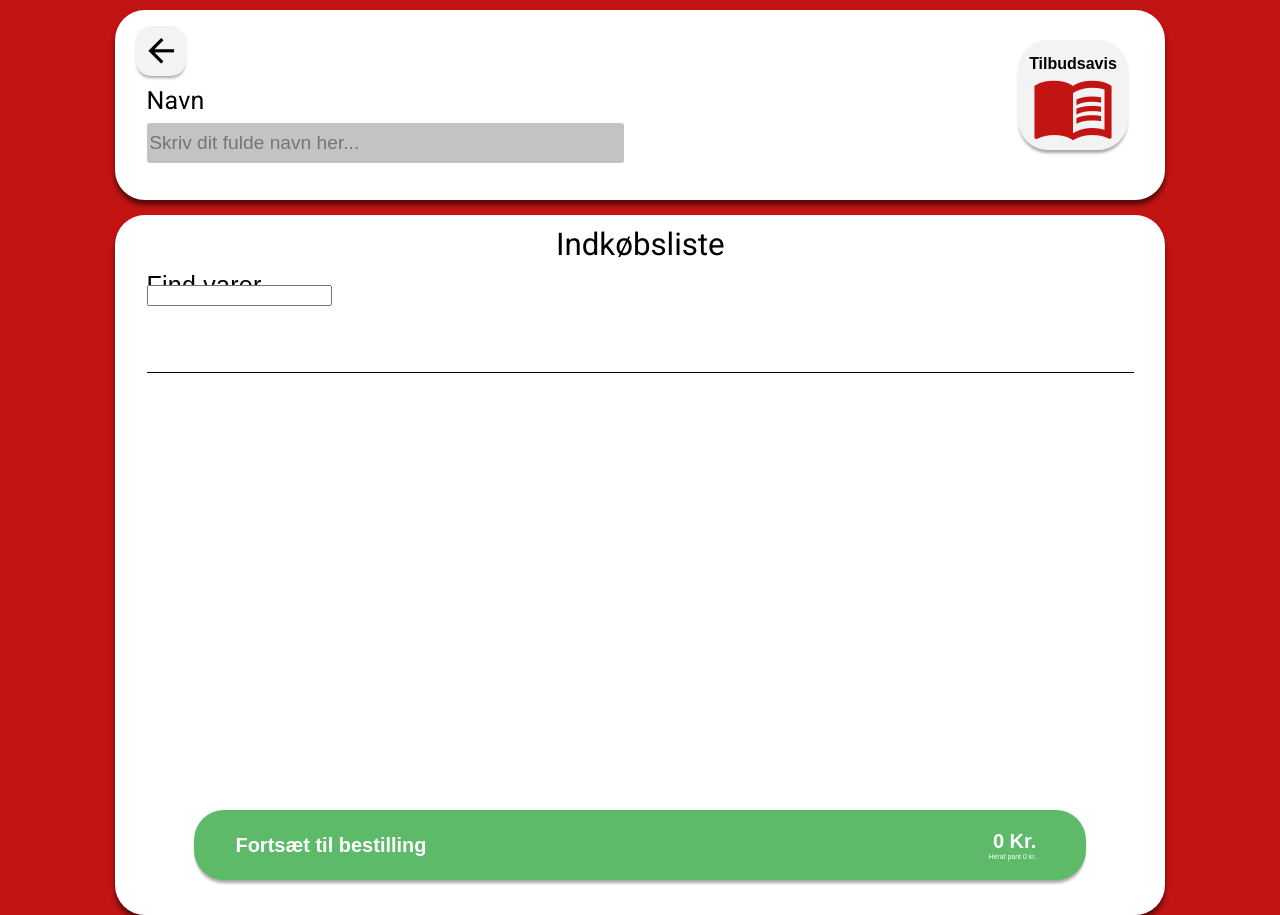
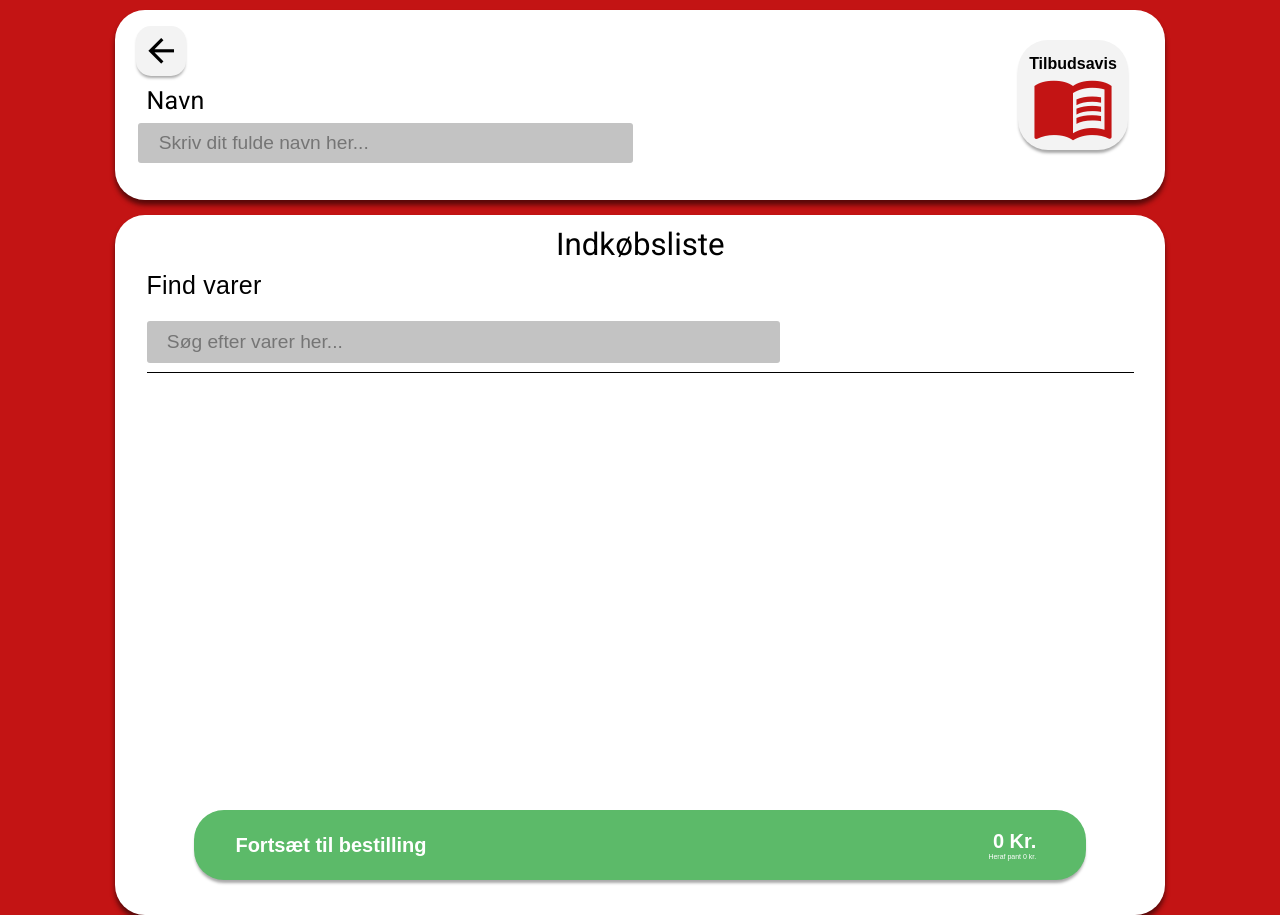
Before and after one commit to Sunnyboy110/projekt, an Angular app: page /store in a window 1280 px wide. Built offline with nearby package versions, Linux system fonts and the light colour scheme.

Commit message:
Search looks good

```diff
--- a/src/app/pages/store/store.component.html
+++ b/src/app/pages/store/store.component.html
@@ -50,7 +50,7 @@
           Find varer
         <div>
           <!-- <input id="varerinput" type="text" placeholder="Søg efter varer her..."> -->
-          <app-soegefelt (odreListe)="fremvisning($event)" placeholder="Søg på en vare"></app-soegefelt>
+          <app-soegefelt (odreListe)="fremvisning($event)"></app-soegefelt>
         </div>
       </div>
       <div id="vareliste" *ngFor="let item of odre">
--- a/src/app/soegefelt/soegefelt.component.html
+++ b/src/app/soegefelt/soegefelt.component.html
@@ -1,4 +1,4 @@
-<input type="text" (input)="searchChange($event)">
+<input id="varerinput" type="text" (input)="searchChange($event)" placeholder="Søg efter varer her...">
 <ul>
   <button *ngFor="let vare of vareListe" (click)="addItem($event, vare)"> {{vare['vare_navn']}}</button>
 </ul>
--- a/src/styles.css
+++ b/src/styles.css
@@ -213,6 +213,7 @@ body {
   width: 45%;
   height: 20%;
   margin: auto;
+  padding-left: 2%;
   position: absolute;
   background-color: rgb(195, 195, 195);
   border: none;
@@ -316,6 +317,7 @@ body {
   height: 40px;
   margin-top: 3.5%;
   margin-bottom: 5%;
+  padding-left: 2%;
   background-color: rgb(195, 195, 195);
   border: none;
   font-family: Arial, Helvetica, sans-serif;
```
